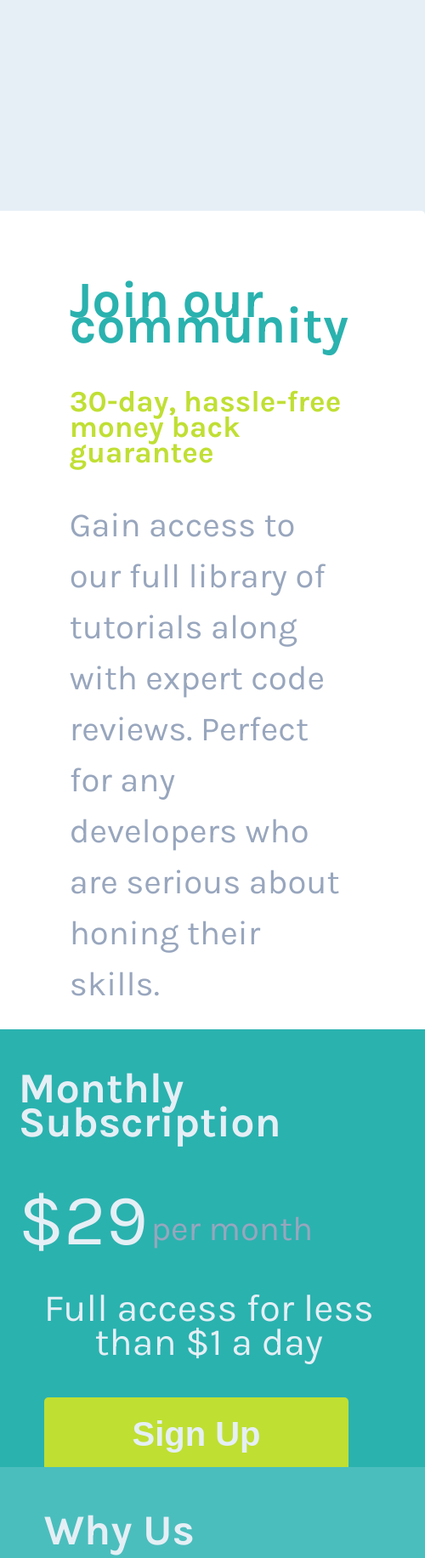
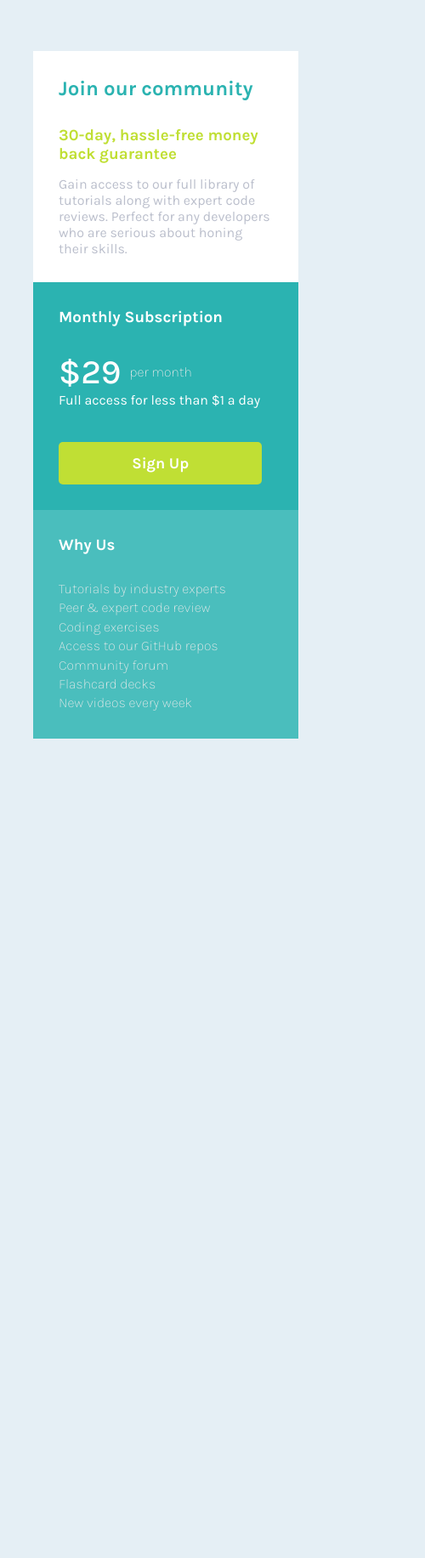
Before and after one commit to Moustafa-Yasser/single-price-grid-component-master, a plain HTML site: page index.html in a window 390 px wide. Shown: the top 1833 px of the page at 85% size, 500 px wide, since content can reach past the window. After the commit the page ends 929 px from the top, so only its background shows below. Drawn offline with Linux system fonts and the light colour scheme.

Commit message:
Redsgin the temp with Scss and improve code html to Semintc elemnts

```diff
--- /dev/null
+++ b/Helper/_mixins.scss
@@ -0,0 +1,65 @@
+@mixin rest-ele {
+  margin: 0;
+  padding: 0;
+  box-sizing: border-box;
+}
+
+@mixin media($size) {
+  @if $size == "mobile" {
+    @media screen and (min-width: 320px) and (max-width: 767px) {
+      & {
+        @content;
+      }
+    }
+  } @else if $size == "tablet" {
+    @media screen and (min-width: 768px) and (max-width: 1999px) {
+      & {
+        @content;
+      }
+    }
+  } @else if $size == "desktop" {
+    @media screen and (min-width: 1200px) {
+      & {
+        @content;
+      }
+    }
+  }
+}
+
+@mixin flex-box(
+  $dir: row,
+  $justify: center,
+  $align: center,
+  $wrap: nowrap,
+  $gap: 0px
+) {
+  display: flex;
+  flex-direction: $dir;
+  justify-content: $justify;
+  align-items: $align;
+  flex-wrap: $wrap;
+  gap: $gap;
+}
+
+@mixin hover($duration: 0s, $delay: 0s, $function: ease) {
+  & {
+    transition-duration: $duration;
+    transition-delay: $delay;
+    transition-timing-function: $function;
+    transition-property: all;
+  }
+  &:hover {
+    @content;
+  }
+}
+@mixin circle($width: auto, $height: auto) {
+  width: $width;
+  height: $height;
+  border-radius: 50%;
+}
+@mixin rest-link($color: inherit, $padding: 0px, $wight: bold) {
+  text-decoration: none;
+  color: $color;
+  padding: $padding;
+  font-weight: $wight;
+}
--- a/index.html
+++ b/index.html
@@ -2,61 +2,58 @@
 <html lang="en">
   <head>
     <meta charset="UTF-8" />
-    <!-- icon page -->
+    <meta name="viewport" content="width=device-width, initial-scale=1.0" />
+    <!-- displays site properly based on user's device -->
+
     <link
-      rel="shortcut icon"
-      href="images/favicon-32x32.png"
-      type="image/x-icon"
+      rel="icon"
+      type="image/png"
+      sizes="32x32"
+      href="./images/favicon-32x32.png"
     />
-    <!-- google font -->
-    <link rel="preconnect" href="https://fonts.googleapis.com" />
-    <link rel="preconnect" href="https://fonts.gstatic.com" crossorigin />
-    <link
-      href="https://fonts.googleapis.com/css2?family=Karla:wght@400;700&display=swap"
-      rel="stylesheet"
-    />
-    <!-- main css -->
-    <link rel="stylesheet" href="mastr.css" />
+
     <title>Frontend Mentor | Single Price Grid Component</title>
+
+    <!-- Feel free to remove these styles or customise in your own stylesheet 👍 -->
+    <style>
+      .attribution {
+        font-size: 11px;
+        text-align: center;
+      }
+      .attribution a {
+        color: hsl(228, 45%, 44%);
+      }
+    </style>
+    <link rel="stylesheet" href="main.css">
   </head>
   <body>
-    <div class="up">
-      <div class="all">
-        <div class="One">
-          <span class="Title-One">Join our community</span>
-
-          <span class="h2-One">30-day, hassle-free money back guarantee</span>
-
-          <p class="p-One">
-            Gain access to our full library of tutorials along with expert code
-            reviews. Perfect for any developers who are serious about honing
-            their skills.
+    <main>
+      <section class="top">
+        <h2>Join our community</h2>
+        <h3>30-day, hassle-free money back guarantee</h3>
+        <article><p>Gain access to our full library of tutorials along with expert code reviews.
+          Perfect for any developers who are serious about honing their skills.</p></article>
+      </section>
+          <section class="bottom-left">
+            <h3>Monthly Subscription</h3>
+          <p class="price">
+            <span>&dollar;29</span> per month
           </p>
-        </div>
-        <div class="Two">
-          <span class="Title-Two">Monthly Subscription</span>
-
-          <span class="Dollar-Two">&dollar;29</span>
-          <span class="per">per month</span>
-
-          <p class="p-Two">Full access for less than &dollar;1 a day</p>
-
+          <p>Full access for less than &dollar;1 a day</p>
           <button>Sign Up</button>
-        </div>
-        <div class="Three">
-          <span class="Title-Three">Why Us</span>
-
-          <p class="p-Three">
-            Tutorials by industry experts <br />
-            Peer &amp; expert code review <br />
-            Coding exercises <br />
-            Access to our GitHub repos <br />
-            Community forum <br />
-            Flashcard decks <br />
-            New videos every week
-          </p>
-        </div>
-      </div>
-    </div>
+          </section>
+          <section class="bottom-right">
+            <h3>Why Us</h3>
+          <p>Tutorials by industry experts <br> Peer &amp; expert code review <br> Coding exercises
+            <br> Access to our GitHub repos <br> Community forum <br> Flashcard decks <br> New videos every
+            week</p>
+          </section>
+    </main>
+    <!-- <footer>
+      <p class="attribution">
+      Challenge by <a href="https://www.frontendmentor.io?ref=challenge" target="_blank">Frontend Mentor</a>.
+      Coded by <a href="#">Your Name Here</a>.
+      </p>
+    </footer> -->
   </body>
 </html>
--- /dev/null
+++ b/main.scss
@@ -0,0 +1,93 @@
+@import "./Helper/mixins.scss";
+
+$link-google-font: 'https://fonts.googleapis.com/css2?family=Karla:wght@200;300;400;500;600;700;800&display=swap';
+$font-family: "Karla", sans-serif;
+$Bright-Yellow: hsl(71, 73%, 54%);
+$Light-Gray: hsl(204, 43%, 93%);
+$Grayish-Blue: hsl(218, 22%, 67%);
+
+@import url($link-google-font);
+
+* {
+  @include rest-ele;
+}
+
+body {
+  font-family: $font-family;
+  min-height: 100vh;
+  background-color: $Light-Gray;
+  color: #fff;
+  @include flex-box();
+  main {
+    width: 80%;
+    display: grid;
+    grid-template-columns: repeat(2, 1fr);
+    @include media(mobile) {
+      grid-template-columns: auto;
+      padding: 60px 0px;
+    };
+    border-radius: 10px;
+    overflow: hidden;
+    section {
+      padding: 40px;
+      @include media(mobile) {
+      padding: 30px;
+      }
+      h3 {
+        margin-bottom:30px;
+      }
+    }
+    section.top {
+      background-color: #fff;
+      color: black;
+      grid-area: 1/1/1/3;
+      @include media(mobile) {
+        grid-area: 1/1/1/1;
+      };
+      h2 {
+        color: #2bb3b1;
+        margin-bottom:30px;
+      }
+      h3 {
+        color: $Bright-Yellow;
+        margin-bottom: 15px;
+      }
+      article {
+        color: #bbbfcc;
+      }
+  }
+    section.bottom-left {
+      background-color: #2bb3b1;
+      p.price {
+        @include flex-box(row, left, center, nowrap, 10px);
+        color: #ebebeb;
+        font-weight: 200;
+        span {
+          font-weight: 500;
+          font-size: 40px;
+          color: #fff;
+        }
+      }
+button {
+  width: 95%;
+    background-color: $Bright-Yellow;
+    border: none;
+    color: #fff;
+    height: 50px;
+    font-weight: bold;
+    font-family: inherit;
+    font-size: 18px;
+    border-radius: 5px;
+    margin-top: 40px;
+}
+  }
+    section.bottom-right {
+      background-color: #4abebd;
+      p {
+        line-height: 1.4;
+        color: #ebebeb;
+        font-weight: 200;
+      }
+  }
+  }
+}
--- a/mastr.css
+++ /dev/null
@@ -1,175 +0,0 @@
-* {
-  -webkit-box-sizing: border-box;
-  -moz-box-sizing: border-box;
-  box-sizing: border-box;
-}
-:root {
-  --Cyan: hsl(179, 62%, 43%);
-  --Bright-Yellow: hsl(71, 73%, 54%);
-  --Light-Gray: hsl(204, 43%, 93%);
-  --Grayish-Blue: hsl(218, 22%, 67%);
-}
-body {
-  font-size: 16px;
-  color: var(--Light-Gray);
-  background-color: #e6eff6;
-  font-family: "Karla", sans-serif;
-}
-div.up {
-  display: grid;
-  justify-content: center;
-  height: 100vh;
-  align-items: center;
-}
-.all {
-  width: 700px;
-  height: 600px;
-  line-height: 30px;
-  display: grid;
-  grid-template-columns: repeat(2, auto);
-  grid-template-areas: "one one" "two three";
-}
-.One {
-  grid-area: one;
-  background-color: #ffffff;
-  border-top-left-radius: 5px;
-  border-top-right-radius: 5px;
-  padding: 30px;
-}
-.Title-One {
-  color: var(--Cyan);
-  font-size: 40px;
-  font-weight: bold;
-  display: block;
-}
-.h2-One {
-  color: var(--Bright-Yellow);
-  font-size: 25px;
-  font-weight: bold;
-  display: block;
-  margin-top: 25px;
-}
-.p-One {
-  color: var(--Grayish-Blue);
-  width: 580px;
-}
-.Two {
-  position: relative;
-  grid-area: two;
-  background-color: var(--Cyan);
-  border-bottom-left-radius: 5px;
-  padding: 50px 30px;
-  line-height: 40px;
-}
-.Title-Two {
-  font-size: 20px;
-  font-weight: bold;
-  display: block;
-}
-.Dollar-Two {
-  font-size: 40px;
-  font-weight: 500;
-  display: inline-block;
-  margin-top: 30px;
-  position: relative;
-  top: 5px;
-}
-.per {
-  color: var(--Grayish-Blue);
-}
-p.p-Two {
-  text-align: center;
-  font-size: 17px;
-}
-button {
-  background-color: #bfdf32;
-  color: var(--Light-Gray);
-  width: 240px;
-  height: 40px;
-  outline: none;
-  border: none;
-  border-radius: 5px;
-  position: relative;
-  left: 30px;
-  font-weight: bold;
-  text-shadow: 1px 1px 20px black;
-  cursor: pointer;
-}
-.Three {
-  grid-area: three;
-  background-color: #4abebd;
-  border-bottom-right-radius: 5px;
-  padding: 30px;
-}
-.Title-Three {
-  font-size: 25px;
-  font-weight: bold;
-}
-.p-Three {
-  color: #a1f1f7;
-  width: 240px;
-}
-@media screen and (min-width: 300px) and (max-width: 1000px) {
-  .all {
-    grid-template-columns: repeat(1, auto);
-    grid-template-rows: repeat(3, auto);
-    grid-template-areas: "one" "two" "three";
-    height: 80%;
-    width: 80%;
-    margin-left: auto;
-    margin-right: auto;
-  }
-  .One {
-    padding: 90px;
-    height: 90%;
-  }
-  .Title-One {
-    font-size: 60px;
-  }
-  .h2-One {
-    font-size: 35px;
-    margin-top: 60px;
-  }
-  .p-One {
-    width: 100%;
-    font-size: 40px;
-    line-height: 60px;
-  }
-  .Two {
-    position: relative;
-    bottom: 20%;
-  }
-  .Title-Two {
-    font-size: 50px;
-  }
-  .Dollar-Two {
-    font-size: 85px;
-    margin-top: 70px;
-  }
-  .per {
-    font-size: 40px;
-  }
-  p.p-Two {
-    font-size: 45px;
-  }
-  button {
-    width: 80%;
-    height: 20%;
-    font-size: 40px;
-    text-shadow: 0px 0px 0px transparent;
-  }
-  .Three {
-    padding: 60px;
-    position: relative;
-    bottom: 16%;
-  }
-  .Title-Three {
-    font-size: 50px;
-  }
-  .p-Three {
-    width: 100%;
-
-    font-size: 40px;
-    line-height: 50px;
-  }
-}
```
Also changed, not shown: main.css (added), 1 other file.
